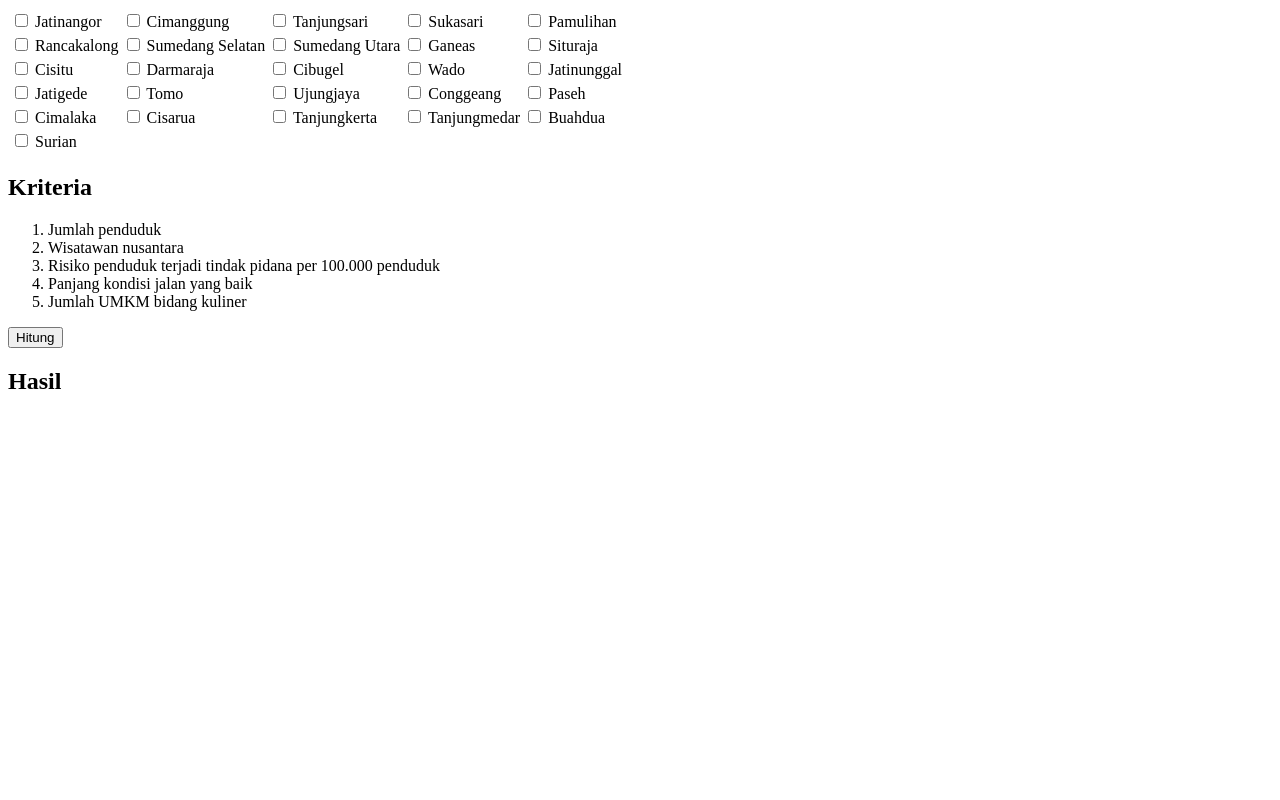
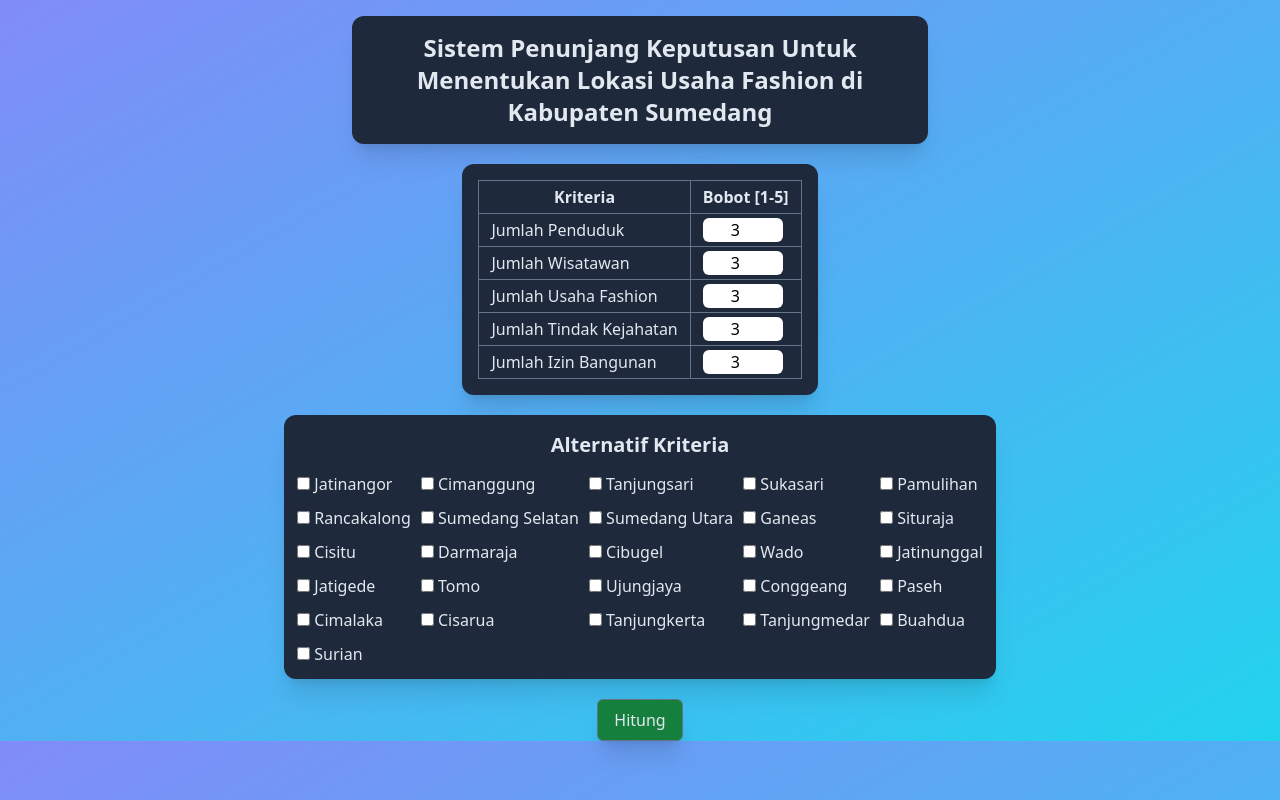
Before and after one commit to Varianrian/DSS, a plain HTML site: page index.html in a window 1280 px wide. Drawn offline with nearby package versions, Linux system fonts and the light colour scheme; no server answers.

Commit message:
frontend

```diff
--- a/index.html
+++ b/index.html
@@ -3,52 +3,102 @@
 
 <head>
   <meta charset="UTF-8">
-  <meta http-equiv="X-UA-Compatible" content="IE=edge">
   <meta name="viewport" content="width=device-width, initial-scale=1.0">
+  <script src="https://cdn.tailwindcss.com"></script>
   <script src="script.js"></script>
   <title>Document</title>
 </head>
 
-<body>
-  <form action="">
-    <table class="tabletable-borderless">
+<body class="bg-gradient-to-br from-indigo-400 to-cyan-400">
+  <div class="bg-slate-800 text-black w-fit mx-auto text-slate-200 rounded-xl shadow-xl">
+    <h1 class="text-2xl text-center font-bold max-w-xl mx-auto mt-4 p-4">Sistem Penunjang Keputusan Untuk Menentukan
+      Lokasi
+      Usaha Fashion di Kabupaten Sumedang</h1>
+  </div>
+  <div class="bg-slate-800 text-black w-fit mx-auto text-slate-200 rounded-xl shadow-xl mt-5 p-4">
+    <table class="table-auto mx-auto border-collapse border border-slate-500">
+      <thead>
+        <tr>
+          <th class="border border-slate-500 py-1 px-3">Kriteria</th>
+          <th class="border border-slate-500 py-1 px-3">Bobot [1-5]</th>
+        </tr>
+      </thead>
+      <tbody>
+        <tr>
+          <td class="border border-slate-500 py-1 px-3">Jumlah Penduduk</td>
+          <td class="border border-slate-500 py-1 px-3"><input type="number" name="penduduk" id="penduduk" value="3"
+              min="1" max="5" class="w-20 text-center text-black rounded-md" required></td>
+        </tr>
+        <tr>
+          <td class="border border-slate-500 py-1 px-3">Jumlah Wisatawan</td>
+          <td class="border border-slate-500 py-1 px-3"><input type="number" name="wisatawan" id="wisatawan" value="3"
+              min="1" max="5" class="w-20 text-center text-black rounded-md" required></td>
+        </tr>
+        <tr>
+          <td class="border border-slate-500 py-1 px-3">Jumlah Usaha Fashion</td>
+          <td class="border border-slate-500 py-1 px-3"><input type="number" name="usaha" id="usaha" value="3" min="1"
+              max="5" class="w-20 text-center text-black rounded-md" required></td>
+        </tr>
+        <tr>
+          <td class="border border-slate-500 py-1 px-3">Jumlah Tindak Kejahatan</td>
+          <td class="border border-slate-500 py-1 px-3"><input type="number" name="kejahatan" id="kejahatan" value="3"
+              min="1" max="5" class="w-20 text-center text-black rounded-md" required></td>
+        </tr>
+        <tr>
+          <td class="border border-slate-500 py-1 px-3">Jumlah Izin Bangunan</td>
+          <td class="border border-slate-500 py-1 px-3"><input type="number" \ name="izin" id="izin" value="3" min="1"
+              max="5" class="w-20 text-center text-black rounded-md" required></td>
+        </tr>
+      </tbody>
+    </table>
+  </div>
+  <div class="bg-slate-800 text-black w-fit mx-auto text-slate-200 rounded-xl shadow-xl mt-5 p-2">
+
+    <h2 class="text-xl font-bold text-center m-2">Alternatif Kriteria</h2>
+    <form action="" class="flex w-full">
+      <table class="table mx-auto">
         <tbody>
           <tr>
             <td>
-            <div class="form-check form-check-inline">
-              <input class="form-check-input" type="checkbox" value="jatinangor" id="jatinangor" name="kecamatan">
+              <div class="form-check form-check-inline p-1">
+                <input class="form-check-input  accent-sky-400" type="checkbox" value="jatinangor" id="jatinangor"
+                  name="kecamatan">
                 <label class="form-check-label" for="jatinangor">
                   Jatinangor
                 </label>
               </div>
             </td>
             <td>
-            <div class="form-check form-check-inline">
-              <input class="form-check-input" type="checkbox" value="cimanggung" id="cimanggung" name="kecamatan">
+              <div class="form-check form-check-inline p-1">
+                <input class="form-check-input  accent-sky-400" type="checkbox" value="cimanggung" id="cimanggung"
+                  name="kecamatan">
                 <label class="form-check-label" for="cimanggung">
                   Cimanggung
                 </label>
               </div>
             </td>
             <td>
-            <div class="form-check form-check-inline">
-              <input class="form-check-input" type="checkbox" value="tanjungsari" id="tanjungsari" name="kecamatan">
+              <div class="form-check form-check-inline p-1">
+                <input class="form-check-input  accent-sky-400" type="checkbox" value="tanjungsari" id="tanjungsari"
+                  name="kecamatan">
                 <label class="form-check-label" for="tanjungsari">
                   Tanjungsari
                 </label>
               </div>
             </td>
             <td>
-            <div class="form-check form-check-inline">
-              <input class="form-check-input" type="checkbox" value="sukasari" id="sukasari" name="kecamatan">
+              <div class="form-check form-check-inline p-1">
+                <input class="form-check-input  accent-sky-400" type="checkbox" value="sukasari" id="sukasari"
+                  name="kecamatan">
                 <label class="form-check-label" for="sukasari">
                   Sukasari
                 </label>
               </div>
             </td>
             <td>
-            <div class="form-check form-check-inline">
-              <input class="form-check-input" type="checkbox" value="pamulihan" id="pamulihan" name="kecamatan">
+              <div class="form-check form-check-inline p-1">
+                <input class="form-check-input  accent-sky-400" type="checkbox" value="pamulihan" id="pamulihan"
+                  name="kecamatan">
                 <label class="form-check-label" for="pamulihan">
                   Pamulihan
                 </label>
@@ -57,42 +107,45 @@
           </tr>
           <tr>
             <td>
-            <div class="form-check form-check-inline">
-              <input class="form-check-input" type="checkbox" value="rancakalong" id="rancakalong" name="kecamatan">
+              <div class="form-check form-check-inline p-1">
+                <input class="form-check-input  accent-sky-400" type="checkbox" value="rancakalong" id="rancakalong"
+                  name="kecamatan">
                 <label class="form-check-label" for="rancakalong">
                   Rancakalong
                 </label>
               </div>
             </td>
             <td>
-            <div class="form-check form-check-inline">
-              <input class="form-check-input" type="checkbox" value="sumedang selatan" id="sumedang-selatan"
-                name="kecamatan">
+              <div class="form-check form-check-inline p-1">
+                <input class="form-check-input  accent-sky-400" type="checkbox" value="sumedang selatan"
+                  id="sumedang-selatan" name="kecamatan">
                 <label class="form-check-label" for="sumedang-selatan">
                   Sumedang Selatan
                 </label>
               </div>
             </td>
             <td>
-            <div class="form-check form-check-inline">
-              <input class="form-check-input" type="checkbox" value="sumedang utara" id="sumedang-utara"
-                name="kecamatan">
+              <div class="form-check form-check-inline p-1">
+                <input class="form-check-input  accent-sky-400" type="checkbox" value="sumedang utara"
+                  id="sumedang-utara" name="kecamatan">
                 <label class="form-check-label" for="sumedang-utara">
                   Sumedang Utara
                 </label>
               </div>
             </td>
             <td>
-            <div class="form-check form-check-inline">
-              <input class="form-check-input" type="checkbox" value="ganeas" id="ganeas" name="kecamatan">
+              <div class="form-check form-check-inline p-1">
+                <input class="form-check-input  accent-sky-400" type="checkbox" value="ganeas" id="ganeas"
+                  name="kecamatan">
                 <label class="form-check-label" for="ganeas">
                   Ganeas
                 </label>
               </div>
             </td>
             <td>
-            <div class="form-check form-check-inline">
-              <input class="form-check-input" type="checkbox" value="situraja" id="situraja" name="kecamatan">
+              <div class="form-check form-check-inline p-1">
+                <input class="form-check-input  accent-sky-400" type="checkbox" value="situraja" id="situraja"
+                  name="kecamatan">
                 <label class="form-check-label" for="situraja">
                   Situraja
                 </label>
@@ -101,40 +154,44 @@
           </tr>
           <tr>
             <td>
-            <div class="form-check form-check-inline">
-              <input class="form-check-input" type="checkbox" value="cisitu" id="cisitu" name="kecamatan">
+              <div class="form-check form-check-inline p-1">
+                <input class="form-check-input  accent-sky-400" type="checkbox" value="cisitu" id="cisitu"
+                  name="kecamatan">
                 <label class="form-check-label" for="cisitu">
                   Cisitu
                 </label>
               </div>
             </td>
             <td>
-            <div class="form-check form-check-inline">
-              <input class="form-check-input" type="checkbox" value="darmaraja" id="darmaraja" name="kecamatan">
+              <div class="form-check form-check-inline p-1">
+                <input class="form-check-input  accent-sky-400" type="checkbox" value="darmaraja" id="darmaraja"
+                  name="kecamatan">
                 <label class="form-check-label" for="darmaraja">
                   Darmaraja
                 </label>
               </div>
             </td>
             <td>
-            <div class="form-check form-check-inline">
-              <input class="form-check-input" type="checkbox" value="cibugel" id="cibugel" name="kecamatan">
+              <div class="form-check form-check-inline p-1">
+                <input class="form-check-input  accent-sky-400" type="checkbox" value="cibugel" id="cibugel"
+                  name="kecamatan">
                 <label class="form-check-label" for="cibugel">
                   Cibugel
                 </label>
               </div>
             </td>
             <td>
-            <div class="form-check form-check-inline">
-              <input class="form-check-input" type="checkbox" value="wado" id="wado" name="kecamatan">
+              <div class="form-check form-check-inline p-1">
+                <input class="form-check-input  accent-sky-400" type="checkbox" value="wado" id="wado" name="kecamatan">
                 <label class="form-check-label" for="wado">
                   Wado
                 </label>
               </div>
             </td>
             <td>
-            <div class="form-check form-check-inline">
-              <input class="form-check-input" type="checkbox" value="jatinunggal" id="jatinunggal" name="kecamatan">
+              <div class="form-check form-check-inline p-1">
+                <input class="form-check-input  accent-sky-400" type="checkbox" value="jatinunggal" id="jatinunggal"
+                  name="kecamatan">
                 <label class="form-check-label" for="jatinunggal">
                   Jatinunggal
                 </label>
@@ -143,40 +200,44 @@
           </tr>
           <tr>
             <td>
-            <div class="form-check form-check-inline">
-              <input class="form-check-input" type="checkbox" value="jatigede" id="jatigede" name="kecamatan">
+              <div class="form-check form-check-inline p-1">
+                <input class="form-check-input  accent-sky-400" type="checkbox" value="jatigede" id="jatigede"
+                  name="kecamatan">
                 <label class="form-check-label" for="jatigede">
                   Jatigede
                 </label>
               </div>
             </td>
             <td>
-            <div class="form-check form-check-inline">
-              <input class="form-check-input" type="checkbox" value="tomo" id="tomo" name="kecamatan">
+              <div class="form-check form-check-inline p-1">
+                <input class="form-check-input  accent-sky-400" type="checkbox" value="tomo" id="tomo" name="kecamatan">
                 <label class="form-check-label" for="tomo">
                   Tomo
                 </label>
               </div>
             </td>
             <td>
-            <div class="form-check form-check-inline">
-              <input class="form-check-input" type="checkbox" value="ujungjaya" id="ujungjaya" name="kecamatan">
+              <div class="form-check form-check-inline p-1">
+                <input class="form-check-input  accent-sky-400" type="checkbox" value="ujungjaya" id="ujungjaya"
+                  name="kecamatan">
                 <label class="form-check-label" for="ujungjaya">
                   Ujungjaya
                 </label>
               </div>
             </td>
             <td>
-            <div class="form-check form-check-inline">
-              <input class="form-check-input" type="checkbox" value="conggeang" id="conggeang" name="kecamatan">
+              <div class="form-check form-check-inline p-1">
+                <input class="form-check-input  accent-sky-400" type="checkbox" value="conggeang" id="conggeang"
+                  name="kecamatan">
                 <label class="form-check-label" for="conggeang">
                   Conggeang
                 </label>
               </div>
             </td>
             <td>
-            <div class="form-check form-check-inline">
-              <input class="form-check-input" type="checkbox" value="paseh" id="paseh" name="kecamatan">
+              <div class="form-check form-check-inline p-1">
+                <input class="form-check-input  accent-sky-400" type="checkbox" value="paseh" id="paseh"
+                  name="kecamatan">
                 <label class="form-check-label" for="paseh">
                   Paseh
                 </label>
@@ -185,40 +246,45 @@
           </tr>
           <tr>
             <td>
-            <div class="form-check form-check-inline">
-              <input class="form-check-input" type="checkbox" value="cimalaka" id="cimalaka" name="kecamatan">
+              <div class="form-check form-check-inline p-1">
+                <input class="form-check-input  accent-sky-400" type="checkbox" value="cimalaka" id="cimalaka"
+                  name="kecamatan">
                 <label class="form-check-label" for="cimalaka">
                   Cimalaka
                 </label>
               </div>
             </td>
             <td>
-            <div class="form-check form-check-inline">
-              <input class="form-check-input" type="checkbox" value="cisarua" id="cisarua" name="kecamatan">
+              <div class="form-check form-check-inline p-1">
+                <input class="form-check-input  accent-sky-400" type="checkbox" value="cisarua" id="cisarua"
+                  name="kecamatan">
                 <label class="form-check-label" for="cisarua">
                   Cisarua
                 </label>
               </div>
             </td>
             <td>
-            <div class="form-check form-check-inline">
-              <input class="form-check-input" type="checkbox" value="tanjungkerta" id="tanjungkerta" name="kecamatan">
+              <div class="form-check form-check-inline p-1">
+                <input class="form-check-input  accent-sky-400" type="checkbox" value="tanjungkerta" id="tanjungkerta"
+                  name="kecamatan">
                 <label class="form-check-label" for="tanjungkerta">
                   Tanjungkerta
                 </label>
               </div>
             </td>
             <td>
-            <div class="form-check form-check-inline">
-              <input class="form-check-input" type="checkbox" value="tanjungmedar" id="tanjungmedar" name="kecamatan">
+              <div class="form-check form-check-inline p-1">
+                <input class="form-check-input  accent-sky-400" type="checkbox" value="tanjungmedar" id="tanjungmedar"
+                  name="kecamatan">
                 <label class="form-check-label" for="tanjungmedar">
                   Tanjungmedar
                 </label>
               </div>
             </td>
             <td>
-            <div class="form-check form-check-inline">
-              <input class="form-check-input" type="checkbox" value="buahdua" id="buahdua" name="kecamatan">
+              <div class="form-check form-check-inline p-1">
+                <input class="form-check-input  accent-sky-400" type="checkbox" value="buahdua" id="buahdua"
+                  name="kecamatan">
                 <label class="form-check-label" for="buahdua">
                   Buahdua
                 </label>
@@ -226,8 +292,9 @@
             </td>
           <tr>
             <td>
-            <div class="form-check form-check-inline">
-              <input class="form-check-input" type="checkbox" value="surian" id="surian" name="kecamatan">
+              <div class="form-check form-check-inline p-1">
+                <input class="form-check-input  accent-sky-400" type="checkbox" value="surian" id="surian"
+                  name="kecamatan">
                 <label class="form-check-label" for="surian">
                   Surian
                 </label>
@@ -238,26 +305,83 @@
         </tbody>
       </table>
     </form>
-  <section id="kriteria" class="mt-4">
-    <div class="container">
-      <h2>Kriteria</h2>
-      <ol class="list-group list-group-numbered">
-        <li class="list-group-item">Jumlah penduduk</li>
-        <li class="list-group-item">Wisatawan nusantara</li>
-        <li class="list-group-item">Risiko penduduk terjadi tindak pidana per 100.000 penduduk</li>
-        <li class="list-group-item">Panjang kondisi jalan yang baik</li>
-        <li class="list-group-item">Jumlah UMKM bidang kuliner</li>
-      </ol>
-      <button type="button" class="btn btn-primary mt-3 d-block mx-auto" onclick="topsis()">Hitung</button>
   </div>
-  </section>
-  <section id="hasil" class="my-4">
-    <div class="container">
-      <h2>Hasil</h2>
-      <ul class="list-group">
-      </ul>
+  <div class="w-full mt-5 w-full flex justify-center">
+    <button
+      class="bg-green-700 text-slate-200 w-fit mx-auto rounded-md shadow-xl py-2 px-4 hover:bg-green-900 border border-slate-500"
+      onclick="hitung()">Hitung</button>
   </div>
-  </section>
+  <div class="bg-slate-800 text-black w-fit mx-auto text-slate-200 rounded-xl shadow-xl mt-5 p-4 hidden"
+    id="hasil-container">
+    <h2 class="text-xl font-bold text-center m-2">Hasil</h2>
+    <table class="table-auto mx-auto border-collapse border border-slate-500">
+      <thead>
+        <tr>
+          <th class="border border-slate-500 py-1 px-3">No</th>
+          <th class="border border-slate-500 py-1 px-3">Kecamatan</th>
+          <th class="border border-slate-500 py-1 px-3">Nilai</th>
+        </tr>
+      </thead>
+      <tbody id="hasil">
+        <!-- Dummy data -->
+        <tr>
+          <td class="border border-slate-500 py-1 px-3">1</td>
+          <td class="border border-slate-500 py-1 px-3">Jatinangor</td>
+          <td class="border border-slate-500 py-1 px-3">0.5</td>
+      </tbody>
+    </table>
 </body>
 
+<script>
+  const hasil = document.getElementById('hasil');
+  const hasilContainer = document.getElementById('hasil-container');
+
+  function hitung() {
+    hasil.innerHTML = ''
+    const penduduk = document.getElementById('penduduk').value;
+    const wisatawan = document.getElementById('wisatawan').value;
+    const usaha = document.getElementById('usaha').value;
+    const kejahatan = document.getElementById('kejahatan').value;
+    const izin = document.getElementById('izin').value;
+    const kecamatan = document.getElementsByName('kecamatan');
+    const kecamatanChecked = [];
+    for (let i = 0; i < kecamatan.length; i++) {
+      if (kecamatan[i].checked) {
+        kecamatanChecked.push(kecamatan[i].value);
+      }
+    }
+    const data = {
+      penduduk,
+      wisatawan,
+      usaha,
+      kejahatan,
+      izin,
+      kecamatanChecked
+    }
+    console.log(data);
+
+    hasilContainer.classList.remove('hidden');
+    //scroll to hasil
+    window.scrollTo(hasilContainer.offsetTop, hasilContainer.offsetLeft)
+
+    // show kecamatan checked
+    for (let i = 0; i < kecamatanChecked.length; i++) {
+      const tr = document.createElement('tr');
+      const tdNo = document.createElement('td');
+      const tdKecamatan = document.createElement('td');
+      const tdNilai = document.createElement('td');
+      tdNo.classList.add('border', 'border-slate-500', 'py-1', 'px-3');
+      tdKecamatan.classList.add('border', 'border-slate-500', 'py-1', 'px-3');
+      tdNilai.classList.add('border', 'border-slate-500', 'py-1', 'px-3');
+      tdNo.innerHTML = i + 1;
+      tdKecamatan.innerHTML = kecamatanChecked[i];
+      tdNilai.innerHTML = 0.5;
+      tr.appendChild(tdNo);
+      tr.appendChild(tdKecamatan);
+      tr.appendChild(tdNilai);
+      hasil.appendChild(tr);
+    }
+  }
+</script>
+
 </html>
```
Lines whose indentation alone changed are shown as unchanged.
